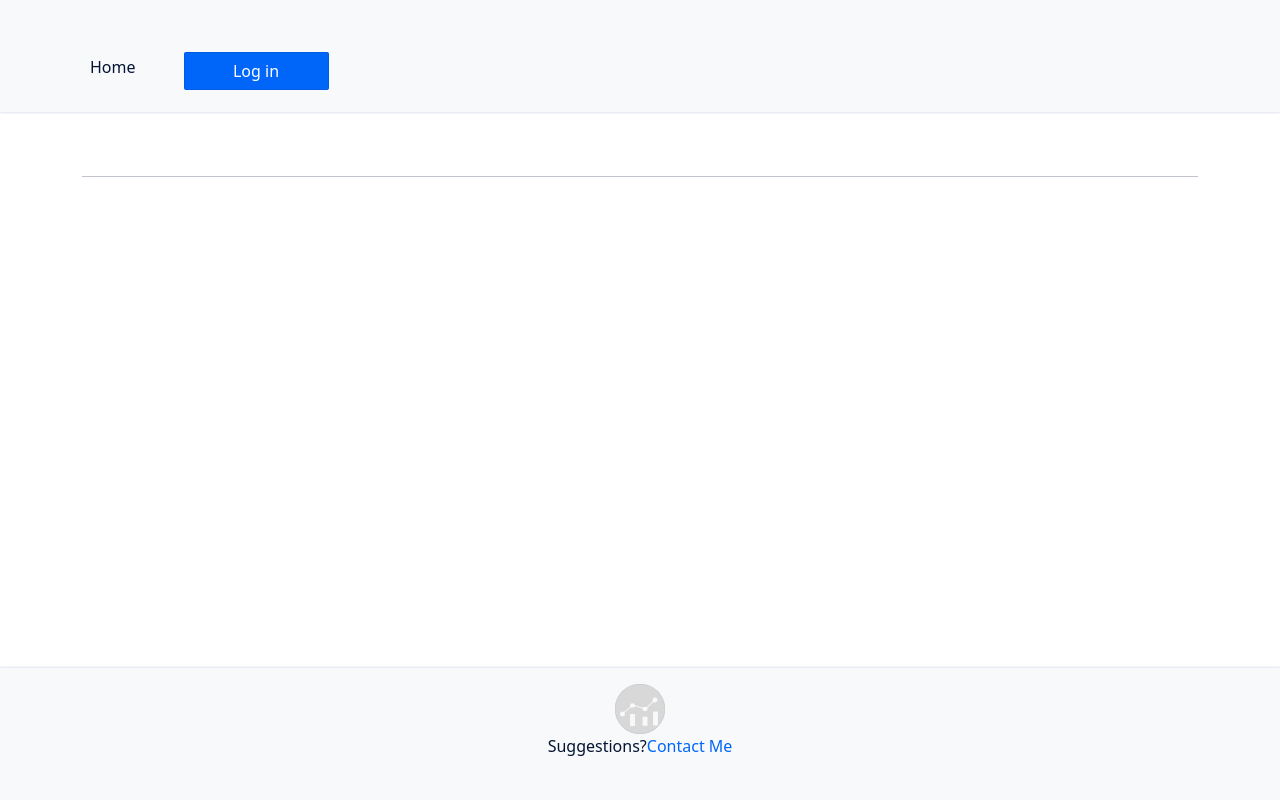
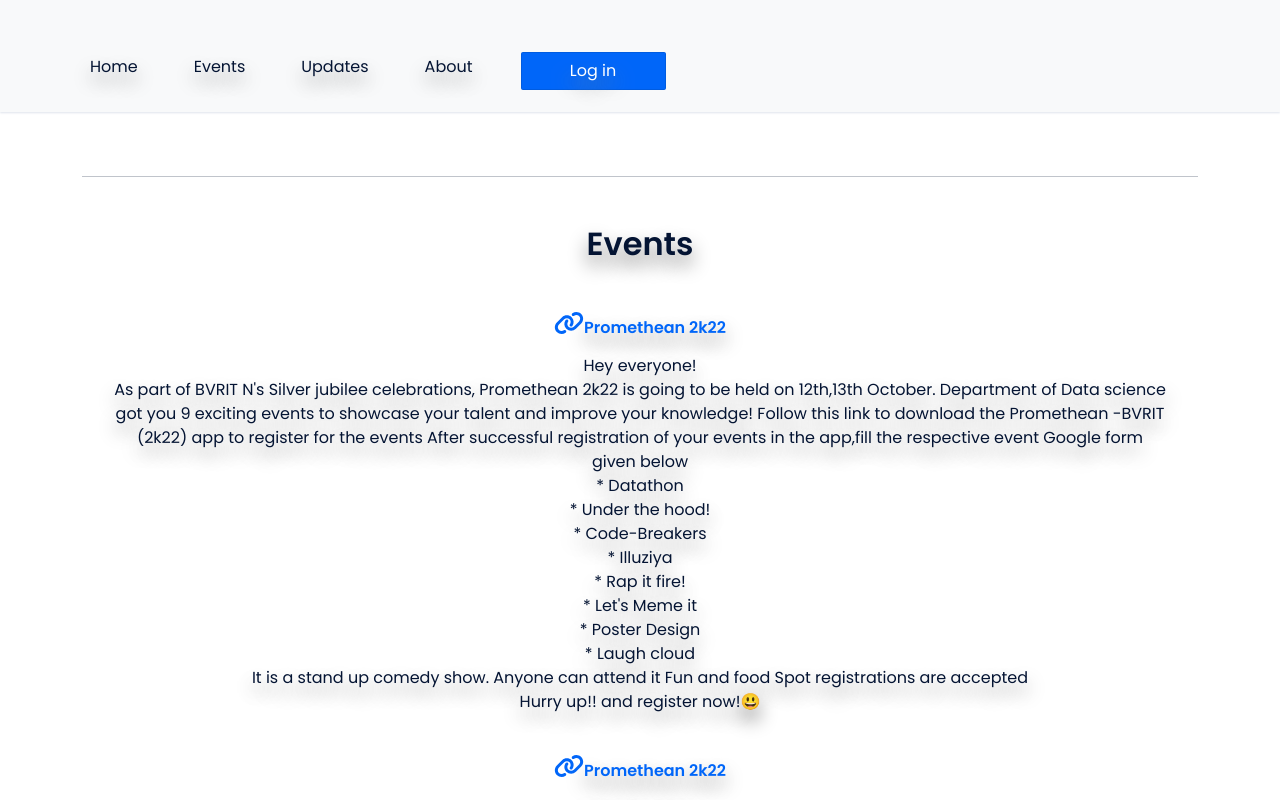
Before and after one commit to nandan-varma/clubpage, a Next.js app: page /events in a window 1280 px wide. Built offline with nearby package versions, Linux system fonts and the light colour scheme; no server answers.

Commit message:
updated events

```diff
--- /dev/null
+++ b/components/EventTable.jsx
@@ -0,0 +1,28 @@
+import React from 'react';
+import { Row, Col } from 'reactstrap';
+import { FontAwesomeIcon } from '@fortawesome/react-fontawesome';
+
+import eventData from '../utils/eventData';
+
+const EventTable = () => (
+  <div className="next-steps my-5 event" data->
+    <h2 className="my-5 text-center" data->
+      Events
+    </h2>
+    <Row className="d-flex justify-content-between" data->
+      {eventData.map((col, i) => (
+        <Col key={i} md={20} className="mb-4">
+          <h6 className="mb-3">
+            <a href={col.link}>
+              <FontAwesomeIcon icon="link" className="mr-2" />
+              {col.title}
+            </a>
+          </h6>
+          <p>{col.description}</p>
+        </Col>
+      ))}
+    </Row>
+  </div>
+);
+
+export default EventTable;
--- a/components/Hero.jsx
+++ b/components/Hero.jsx
@@ -6,7 +6,7 @@
   <div className="hero my-5 text-center" data->
     <Logo  />
     <h1 className="mb-4" data->
-      Club Webpage
+      CLUB WEBPAGE
     </h1>
 
     <p className="lead" data->
--- a/components/NavBar.jsx
+++ b/components/NavBar.jsx
@@ -35,7 +35,6 @@
                   Home
                 </PageLink>
               </NavItem>
-              {user && (
                 <>
                   <NavItem>
                     <PageLink href="/events" className="nav-link" >
@@ -53,7 +52,7 @@
                     </PageLink>
                   </NavItem>
                 </>
-              )}
+
             </Nav>
             <Nav className="d-none d-md-block" navbar>
               {!isLoading && !user && (
--- a/pages/about.jsx
+++ b/pages/about.jsx
@@ -2,6 +2,7 @@
 import styles from '@/styles/Home.module.css'
 import Link from 'next/link'
 import Hero from '../components/Hero';
+import Content from '../components/Content';
 
 const inter = Inter({ subsets: ['latin'] })
 
@@ -10,6 +11,7 @@
     <>
       <Hero />
       <hr />
+      <Content/>
     </>
   )
 }
--- a/pages/events.jsx
+++ b/pages/events.jsx
@@ -1,9 +1,11 @@
 import { Inter } from '@next/font/google'
+import EventTable from '../components/EventTable'
 
 export default function Events() {
     return (
       <>
         <hr />
+      <EventTable />
       </>
     )
   }
--- a/styles/globals.css
+++ b/styles/globals.css
@@ -147,7 +147,7 @@
   text-decoration: none !important;
 }
 
-.nav-link::after{
+/* .nav-link::after{
   content: '';
   width: 0;
   height: 3px;
@@ -156,12 +156,15 @@
   left:0;
   bottom: -6px;
   transition: 0.5s;
+} */
+
+/* .nav-link:hover::after{
+  width:100%;
+} */
+
+.nav-link:hover{
+  text-shadow: 0rem 0.6rem 0.3rem grey;
 }
-
-.nav-link:hover::after{
-  width:100%;
-}
-
 a {
   color: inherit;
   text-decoration: none;
--- a/styles/styles.css
+++ b/styles/styles.css
@@ -1,3 +1,25 @@
+@import url('https://fonts.googleapis.com/css?family=Poppins:100,200,300,400,500,600,700,800,900');
+
+
+*{
+    margin: 0;
+    padding: 0;
+    box-sizing: border-box;
+    text-shadow: 0rem 0.6rem 1.2rem grey;
+    font-family: 'Poppins', sans-serif;
+    text-align: center;
+}
+
+body{
+    text-align: center;
+    margin: auto;
+    /* background-image: url(../ds-wp2.jpg); */
+    /* background-size: cover; */
+    opacity: 1;
+
+}
+
+
 .navbar-light.bg-light .nav-link {
     color: #041433
 }
@@ -87,6 +109,11 @@
 
 .navbar {
     padding: 1.375rem 0
+}
+
+.event{
+    padding: 2rem;
+    white-space: pre-line;
 }
 
 @media (min-width:576px) {
@@ -194,13 +221,45 @@
 }
 
 .hero {
+    position: relative;
     max-width: 500px;
-    margin: 0 auto
+    margin: 0 auto;
 }
+
+/* .hero h1{
+    position: absolute;
+    transform: translate(-50%,-50%);
+    font-size: 4em;
+    text-align: center;
+    margin: 0px 0px 24px;
+    margin-left: 50%;
+    border-top: 50vh;
+} */
+
+/* .hero h1:nth-child(1){
+    color: transparent;
+    -webkit-text-stroke: 2px white;
+}
+
+.hero h1:nth-child(2){
+    color: white;
+    animation: animate 4s ease-in-out infinite;
+}
+
+@keyframes animate{
+    0%,100%
+    {
+        clip-path: polygon(0 42%, 8% 48%, 14% 53%, 29% 61%, 44% 63%, 54% 61%, 69% 54%, 69% 53%, 84% 42%, 94% 38%, 100% 36%, 100% 100%, 0% 99%);
+    }
+    50%
+    {
+        clip-path: polygon(0 66%, 11% 70%, 21% 66%, 29% 61%, 41% 51%, 55% 48%, 69% 54%, 69% 53%, 84% 64%, 91% 68%, 100% 66%, 100% 100%, 0% 99%);
+    }
+} */
 
 .hero p.lead {
     margin-bottom: 10rem;
-    font-size: 1.45rem
+    font-size: 1.45rem;
 }
 
 .hero p.lead a {
--- /dev/null
+++ b/utils/eventData.js
@@ -0,0 +1,95 @@
+const contentData = [
+    {
+        title: 'Promethean 2k22',
+        image: '',
+        link: 'https://play.google.com/store/apps/details?id=com.bvrit.promethean',
+        description:
+        `Hey everyone!
+        As part of BVRIT N's Silver jubilee celebrations, Promethean 2k22 is going to be held on 12th,13th October. Department of Data science got you 9 exciting events to showcase your talent and improve your knowledge! Follow this link to download the Promethean -BVRIT (2k22) app to register for the events After successful registration of your events in the app,fill the respective event Google form given below
+        * Datathon
+        * Under the hood!
+        * Code-Breakers
+        * Illuziya
+        * Rap it fire!
+        * Let's Meme it
+        * Poster Design
+        * Laugh cloud
+        It is a stand up comedy show. Anyone can attend it Fun and food Spot registrations are accepted
+        Hurry up!! and register now!😃
+        `
+    }, {
+        title: 'Promethean 2k22',
+        image: '',
+        link: 'https://play.google.com/store/apps/details?id=com.bvrit.promethean',
+        description:
+        `Hey everyone!
+        As part of BVRIT N's Silver jubilee celebrations, Promethean 2k22 is going to be held on 12th,13th October. Department of Data science got you 9 exciting events to showcase your talent and improve your knowledge! Follow this link to download the Promethean -BVRIT (2k22) app to register for the events After successful registration of your events in the app,fill the respective event Google form given below
+        * Datathon
+        * Under the hood!
+        * Code-Breakers
+        * Illuziya
+        * Rap it fire!
+        * Let's Meme it
+        * Poster Design
+        * Laugh cloud
+        It is a stand up comedy show. Anyone can attend it Fun and food Spot registrations are accepted
+        Hurry up!! and register now!😃
+        `
+    },{
+        title: 'Promethean 2k22',
+        image: '',
+        link: 'https://play.google.com/store/apps/details?id=com.bvrit.promethean',
+        description:
+        `Hey everyone!
+        As part of BVRIT N's Silver jubilee celebrations, Promethean 2k22 is going to be held on 12th,13th October. Department of Data science got you 9 exciting events to showcase your talent and improve your knowledge! Follow this link to download the Promethean -BVRIT (2k22) app to register for the events After successful registration of your events in the app,fill the respective event Google form given below
+        * Datathon
+        * Under the hood!
+        * Code-Breakers
+        * Illuziya
+        * Rap it fire!
+        * Let's Meme it
+        * Poster Design
+        * Laugh cloud
+        It is a stand up comedy show. Anyone can attend it Fun and food Spot registrations are accepted
+        Hurry up!! and register now!😃
+        `
+    },{
+        title: 'Promethean 2k22',
+        image: '',
+        link: 'https://play.google.com/store/apps/details?id=com.bvrit.promethean',
+        description:
+        `Hey everyone!
+        As part of BVRIT N's Silver jubilee celebrations, Promethean 2k22 is going to be held on 12th,13th October. Department of Data science got you 9 exciting events to showcase your talent and improve your knowledge! Follow this link to download the Promethean -BVRIT (2k22) app to register for the events After successful registration of your events in the app,fill the respective event Google form given below
+        * Datathon
+        * Under the hood!
+        * Code-Breakers
+        * Illuziya
+        * Rap it fire!
+        * Let's Meme it
+        * Poster Design
+        * Laugh cloud
+        It is a stand up comedy show. Anyone can attend it Fun and food Spot registrations are accepted
+        Hurry up!! and register now!😃
+        `
+    },{
+        title: 'Promethean 2k22',
+        image: '',
+        link: 'https://play.google.com/store/apps/details?id=com.bvrit.promethean',
+        description:
+        `Hey everyone!
+        As part of BVRIT N's Silver jubilee celebrations, Promethean 2k22 is going to be held on 12th,13th October. Department of Data science got you 9 exciting events to showcase your talent and improve your knowledge! Follow this link to download the Promethean -BVRIT (2k22) app to register for the events After successful registration of your events in the app,fill the respective event Google form given below
+        * Datathon
+        * Under the hood!
+        * Code-Breakers
+        * Illuziya
+        * Rap it fire!
+        * Let's Meme it
+        * Poster Design
+        * Laugh cloud
+        It is a stand up comedy show. Anyone can attend it Fun and food Spot registrations are accepted
+        Hurry up!! and register now!😃
+        `
+    },
+];
+
+export default contentData;
```
Also changed, not shown: public/event/promethean.jpg (added), 1 other file (tests, documents, lock files or other folders).
